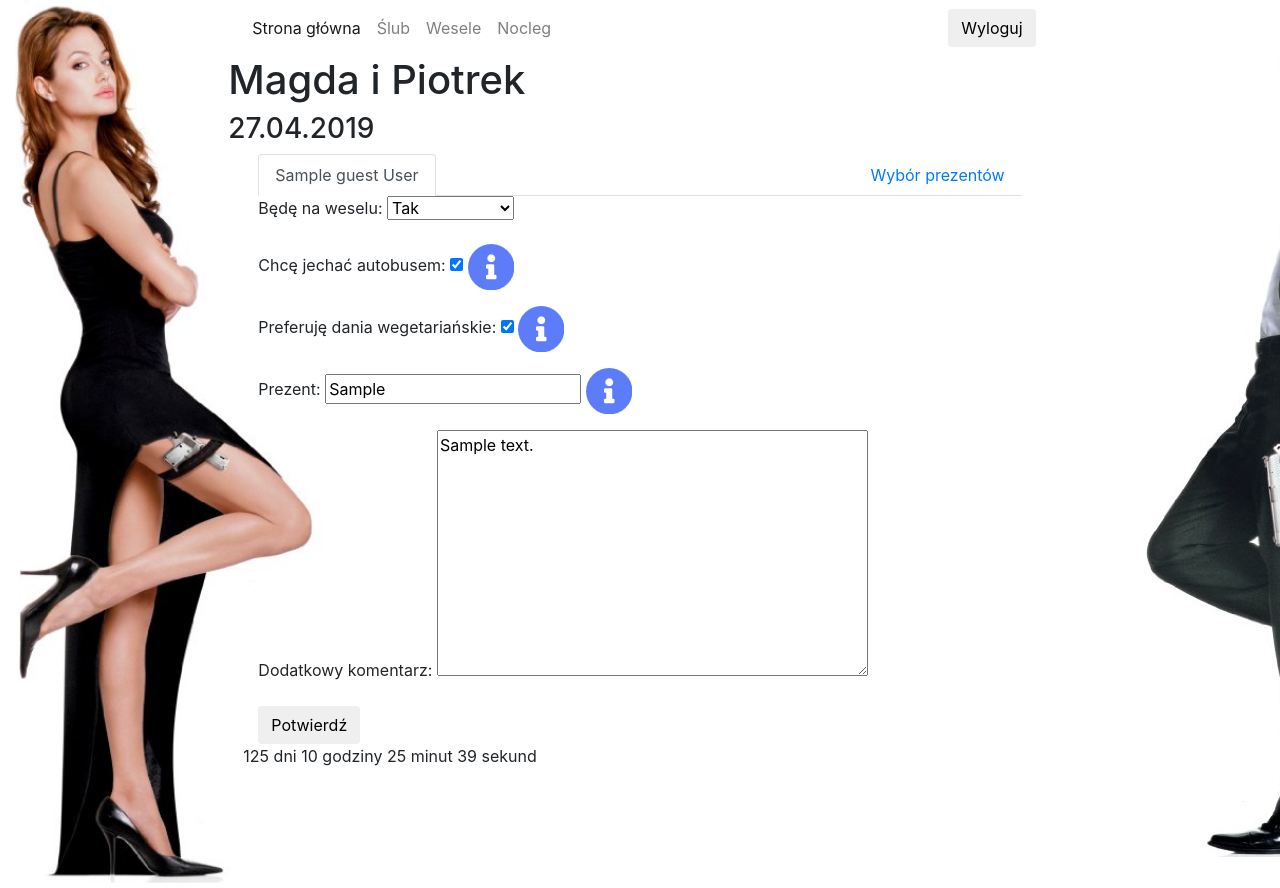
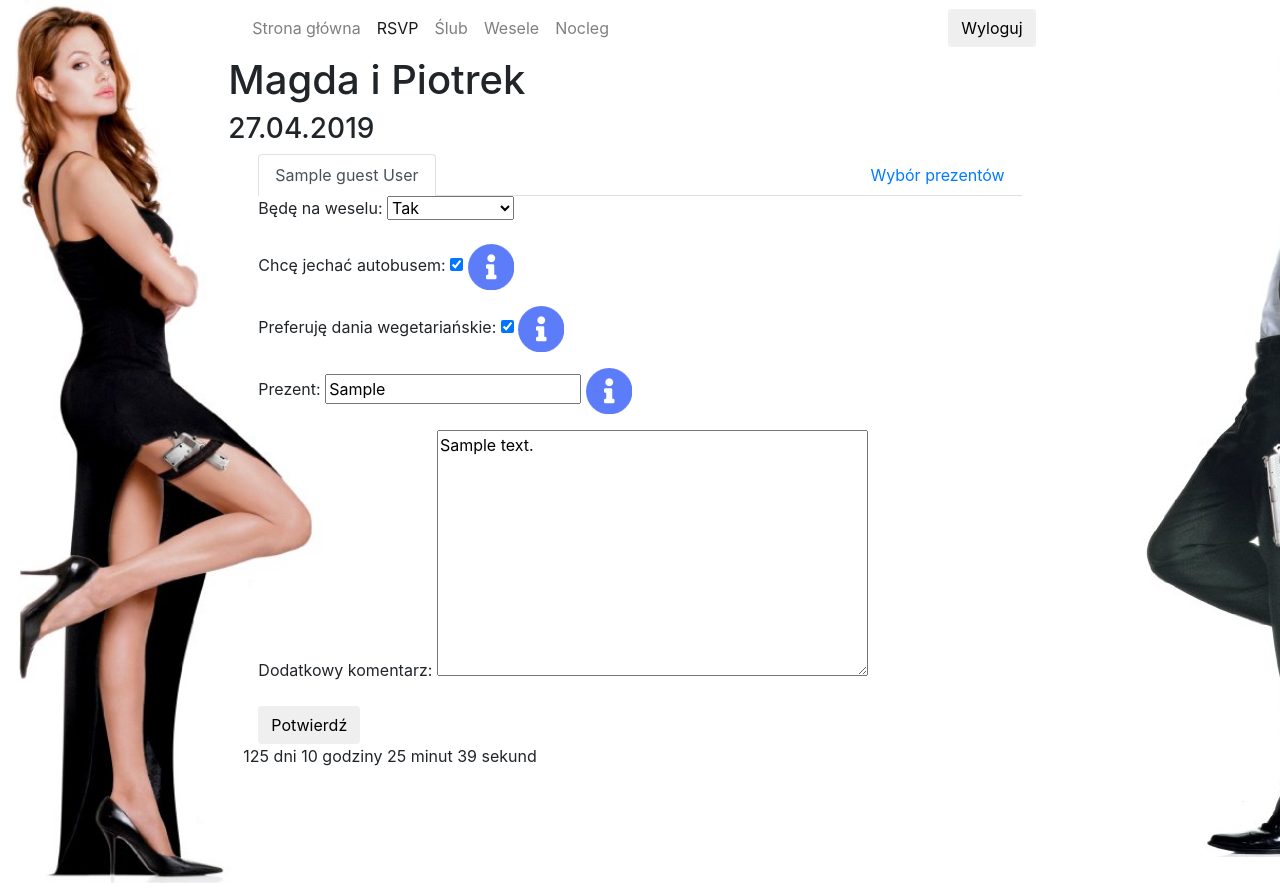
Before and after one commit to pmiara/wedding, a Django app: page /guest in a window 1280 px wide; the page is wider, and only the part inside the window is pictured. Run offline with Django 3.2, Linux system fonts and the light colour scheme; a user stored in the database is signed in; tables that the repository leaves empty hold one stand-in row (values such as "Sample post"); some libraries are stand-ins or nearby versions.

Commit message:
Split home page to home and rsvp

```diff
--- a/wedding_guests/templates/guest.html
+++ b/wedding_guests/templates/guest.html
@@ -70,7 +70,7 @@
 </script>
 
 <script>
-$("#menu-home").addClass("active");
+$("#menu-rsvp").addClass("active");
 </script>
 
 <script>
--- a/wedding_guests/templates/menu.html
+++ b/wedding_guests/templates/menu.html
@@ -5,6 +5,9 @@
   <div class="collapse navbar-collapse" id="navbarNavAltMarkup">
     <div class="navbar-nav mr-auto">
       <a class="nav-item nav-link" href="{% url 'home' %}" id="menu-home">Strona główna</a>
+      {% if request.user.is_authenticated %}
+      <a class="nav-item nav-link" href="{% url 'rsvp' %}" id="menu-rsvp">RSVP</a>
+      {% endif %}
       <a class="nav-item nav-link" href="{% url 'wedding' %}" id="menu-wedding">Ślub</a>
       <a class="nav-item nav-link" href="{% url 'wedding_party' %}" id="menu-wedding-party">Wesele</a>
       <a class="nav-item nav-link" href="{% url 'accommodation' %}" id="menu-accommodation">Nocleg</a>
--- a/wedding_guests/urls.py
+++ b/wedding_guests/urls.py
@@ -10,5 +10,6 @@ urlpatterns = [
     path('wedding', views.Wedding.as_view(), name='wedding'),
     path('wedding_party', views.WeddingParty.as_view(), name='wedding_party'),
     path('accommodation', views.Accommodation.as_view(), name='accommodation'),
+    path('rsvp', views.GuestView.as_view(), name='rsvp'),
     path('', views.HomeView.as_view(), name='home'),
 ]
--- a/wedding_guests/views.py
+++ b/wedding_guests/views.py
@@ -13,8 +13,6 @@ from .models import Guest, Page, Gift
 class HomeView(View):
 
     def get(self, request):
-        if request.user.is_authenticated:
-            return redirect('guest')
         login_form = LoginForm()
         return render(request, 'home.html', {'login_form': login_form})
 
@@ -26,7 +24,6 @@ class HomeView(View):
             user = authenticate(username=username, password=password)
             if user is not None:
                 login(request, user)
-                return redirect('guest')
             else:
                 login_form.add_error(None, login_form.error_msg)
 
```
